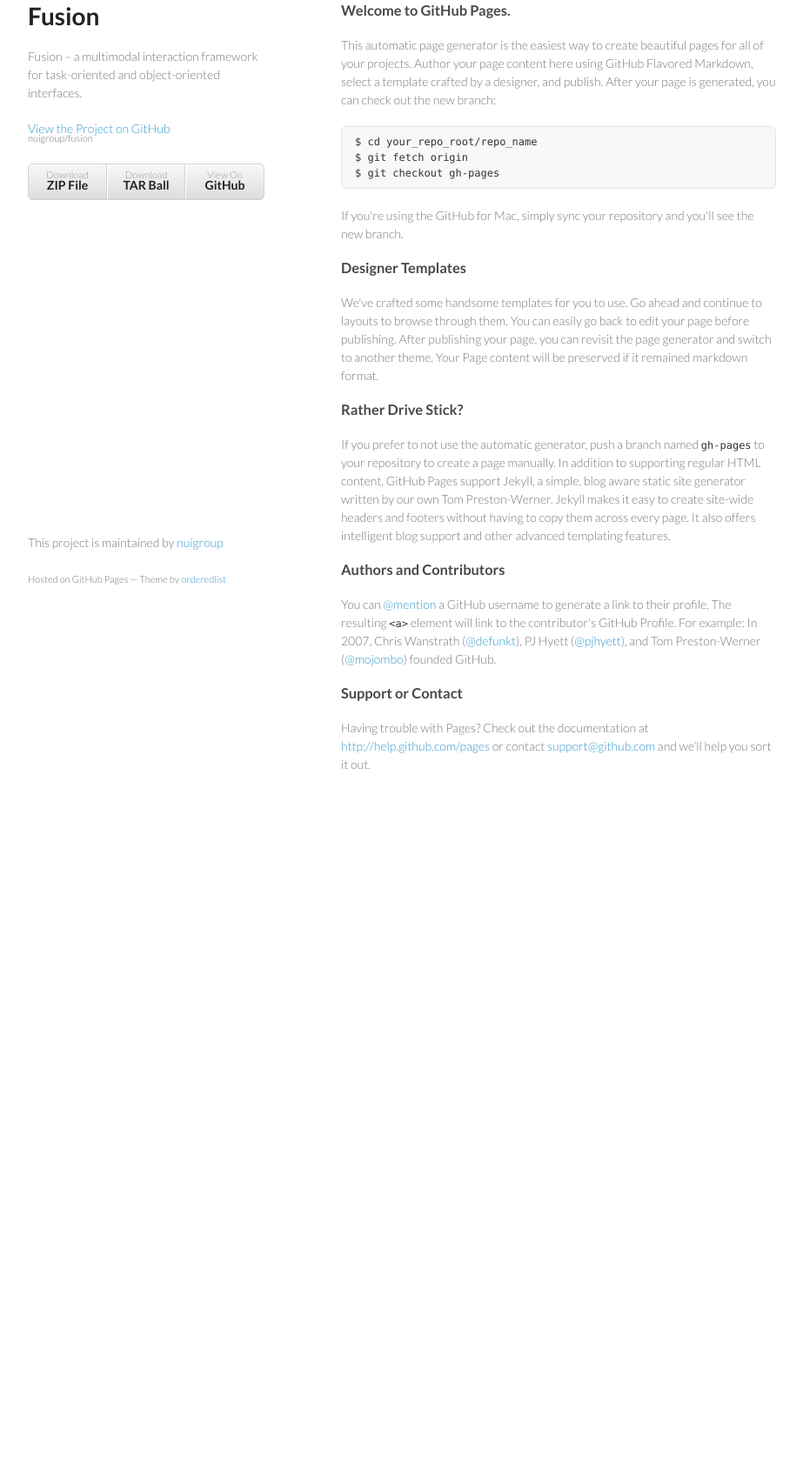
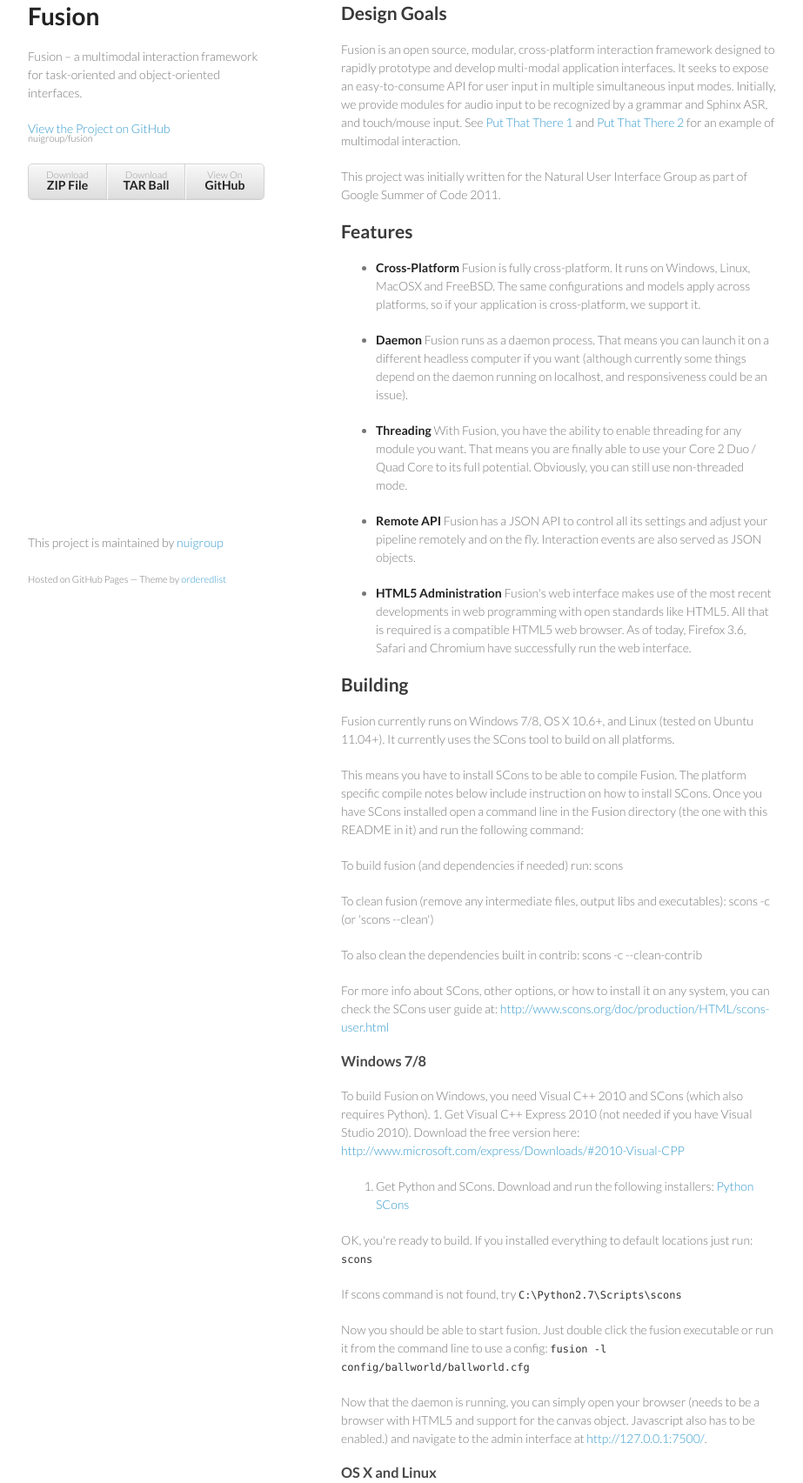
Before and after one commit to nuigroup/fusion, a plain HTML site: page index.html in a window 1280 px wide. Shown: the part 55-1760 px from the top of the page at 87% size, without its empty margins (178-1101 px from the left). Before the commit the page ends 1014 px from the top, so only its background shows below. Drawn offline with Linux system fonts and the light colour scheme.

```diff
--- a/index.html
+++ b/index.html
@@ -28,32 +28,112 @@
         </ul>
       </header>
       <section>
-        <h3>Welcome to GitHub Pages.</h3>
+        <h2>Design Goals</h2>
 
-<p>This automatic page generator is the easiest way to create beautiful pages for all of your projects. Author your page content here using GitHub Flavored Markdown, select a template crafted by a designer, and publish. After your page is generated, you can check out the new branch:</p>
+<p>Fusion is an open source, modular, cross-platform interaction framework
+designed to rapidly prototype and develop multi-modal application interfaces. It seeks to expose an easy-to-consume API for user input in multiple simultaneous input modes. Initially, we provide modules for audio input to be recognized by a grammar and Sphinx ASR, and touch/mouse input.  See <a href="http://www.youtube.com/watch?v=RyBEUyEtxQo">Put That There 1</a> and <a href="http://www.youtube.com/watch?v=0Pr2KIPQOKE">Put That There 2</a> for an example of multimodal interaction.</p>
 
-<pre><code>$ cd your_repo_root/repo_name
-$ git fetch origin
-$ git checkout gh-pages
-</code></pre>
+<p>This project was initially written for the Natural User Interface Group as part of Google Summer of Code 2011.</p>
 
-<p>If you're using the GitHub for Mac, simply sync your repository and you'll see the new branch.</p>
+<h2>Features</h2>
 
-<h3>Designer Templates</h3>
+<ul>
+<li><p><strong>Cross-Platform</strong>
+Fusion is fully cross-platform. It runs on Windows, Linux, MacOSX and FreeBSD.
+The same configurations and models apply across platforms, so if your application is
+cross-platform, we support it.</p></li>
+<li><p><strong>Daemon</strong>
+Fusion runs as a daemon process. That means you can
+launch it on a different headless computer if you want (although currently some things
+depend on the daemon running on localhost, and responsiveness could be an issue).</p></li>
+<li><p><strong>Threading</strong>
+With Fusion, you have the ability to enable threading for any module you want.
+That means you are finally able to use your Core 2 Duo / Quad Core to its full
+potential. Obviously, you can still use non-threaded mode.</p></li>
+<li><p><strong>Remote API</strong>
+Fusion has a JSON API to control all its settings and adjust your pipeline remotely
+and on the fly. Interaction events are also served as JSON objects.</p></li>
+<li><p><strong>HTML5 Administration</strong>
+Fusion's web interface makes use of the most recent developments in web
+programming with open standards like HTML5. All that is required is a compatible
+HTML5 web browser. As of today, Firefox 3.6, Safari and Chromium have successfully
+run the web interface.</p></li>
+</ul><h2>Building</h2>
 
-<p>We've crafted some handsome templates for you to use. Go ahead and continue to layouts to browse through them. You can easily go back to edit your page before publishing. After publishing your page, you can revisit the page generator and switch to another theme. Your Page content will be preserved if it remained markdown format.</p>
+<p>Fusion currently runs on Windows 7/8, OS X 10.6+, and Linux (tested on Ubuntu 11.04+).  It currently uses the SCons tool to build on all platforms.</p>
 
-<h3>Rather Drive Stick?</h3>
+<p>This means you have to install SCons to be able to compile Fusion.
+The platform specific compile notes below include instruction on how to install
+SCons. Once you have SCons installed open a command line in the Fusion directory
+(the one with this README in it) and run the following command:</p>
 
-<p>If you prefer to not use the automatic generator, push a branch named <code>gh-pages</code> to your repository to create a page manually. In addition to supporting regular HTML content, GitHub Pages support Jekyll, a simple, blog aware static site generator written by our own Tom Preston-Werner. Jekyll makes it easy to create site-wide headers and footers without having to copy them across every page. It also offers intelligent blog support and other advanced templating features.</p>
+<p>To build fusion (and dependencies if needed) run:
+scons</p>
 
-<h3>Authors and Contributors</h3>
+<p>To clean fusion (remove any intermediate files, output libs and executables):
+scons -c  (or 'scons --clean')</p>
 
-<p>You can <a href="https://github.com/blog/821" class="user-mention">@mention</a> a GitHub username to generate a link to their profile. The resulting <code>&lt;a&gt;</code> element will link to the contributor's GitHub Profile. For example: In 2007, Chris Wanstrath (<a href="https://github.com/defunkt" class="user-mention">@defunkt</a>), PJ Hyett (<a href="https://github.com/pjhyett" class="user-mention">@pjhyett</a>), and Tom Preston-Werner (<a href="https://github.com/mojombo" class="user-mention">@mojombo</a>) founded GitHub.</p>
+<p>To also clean the dependencies built in contrib:
+scons -c --clean-contrib</p>
 
-<h3>Support or Contact</h3>
+<p>For more info about SCons, other options, or how to install it on any system,
+you can check the SCons user guide at:
+<a href="http://www.scons.org/doc/production/HTML/scons-user.html">http://www.scons.org/doc/production/HTML/scons-user.html</a></p>
 
-<p>Having trouble with Pages? Check out the documentation at <a href="http://help.github.com/pages">http://help.github.com/pages</a> or contact <a href="mailto:support@github.com">support@github.com</a> and we’ll help you sort it out.</p>
+<h3>Windows 7/8</h3>
+
+<p>To build Fusion on Windows, you need Visual C++ 2010 and SCons (which also requires Python).
+1. Get Visual C++ Express 2010 (not needed if you have Visual Studio 2010). Download the free version here: <a href="http://www.microsoft.com/express/Downloads/#2010-Visual-CPP">http://www.microsoft.com/express/Downloads/#2010-Visual-CPP</a></p>
+
+<ol>
+<li>Get Python and SCons. Download and run the following installers:
+<a href="http://www.python.org/ftp/python/2.7.3/python-2.7.3.msi">Python</a>
+<a href="http://prdownloads.sourceforge.net/scons/scons-2.0.1.win32.exe">SCons</a>
+</li>
+</ol><p>OK, you're ready to build.  If you installed everything to default locations just run: <code>scons</code></p>
+
+<p>If scons command is not found, try <code>C:\Python2.7\Scripts\scons</code></p>
+
+<p>Now you should be able to start fusion. Just double click the fusion executable or run it from the command line to use a config:
+<code>fusion -l config/ballworld/ballworld.cfg</code></p>
+
+<p>Now that the daemon is running, you can simply open your browser
+(needs to be a browser with HTML5 and support for
+the canvas object. Javascript also has to be enabled.) and navigate to the admin interface at <a href="http://127.0.0.1:7500/">http://127.0.0.1:7500/</a>.</p>
+
+<h3>OS X and Linux</h3>
+
+<p>On OS X and Linux, Fusion is also built with SCons (<a href="http://www.scons.org">http://www.scons.org</a>).</p>
+
+<ol>
+<li>Download <a href="http://prdownloads.sourceforge.net/scons/scons-2.0.1.zip">SCons</a>
+</li>
+<li>Unzip the file, open a terminal, and navigate to that directory:
+<code>cd scons-2.0.1</code>
+<code>python setup.py install</code>
+</li>
+</ol><p>Now you're ready to build fusion.  Change directory to the Fusion sources.</p>
+
+<ol>
+<li>First, you need to build rtaudio. This can take some configuration, so check out <code>contrib/rtaudio/install</code>. Most times, though, you should just be able to build with <code>cd contrib/rtaudio &amp;&amp; ./configure &amp;&amp; make</code>.</li>
+<li>Next, go back to the root of the project and <code>scons</code>. This will (hopefully) build everything. Note: If you need to build fusion as 32bit, you can do so by forcing the -m32 flag on the compilers for both moved and all libs in contrib by running:
+<code>CC='gcc -m32' CXX='g++ -m32' scons</code>
+</li>
+<li>Run <code>./ccf</code>, and navigate to <a href="http://127.0.0.1:7500/">http://127.0.0.1:7500/</a> with a Canvas/HTML5/JS-enabled browser for configuration. Exit the server with <code>curl 127.0.0.1:7500/pipeline/quit</code>.</li>
+<li>Leave the config as-is and run the platform-specific Python file in <code>demo</code> for a quick demo of Fusion's functionality.</li>
+</ol><h2>Documentation</h2>
+
+<h3>OS X or Linux:</h3>
+
+<ol>
+<li>Make sure you have Doxygen installed </li>
+<li>cd docs</li>
+<li>make</li>
+</ol><h3>Windows:</h3>
+
+<ol>
+<li>Run Doxygen on the Doxyfile in docs/</li>
+</ol>
       </section>
       <footer>
         <p>This project is maintained by <a href="https://github.com/nuigroup">nuigroup</a></p>
```
Also changed, not shown: params.json (+1 -1 lines).
